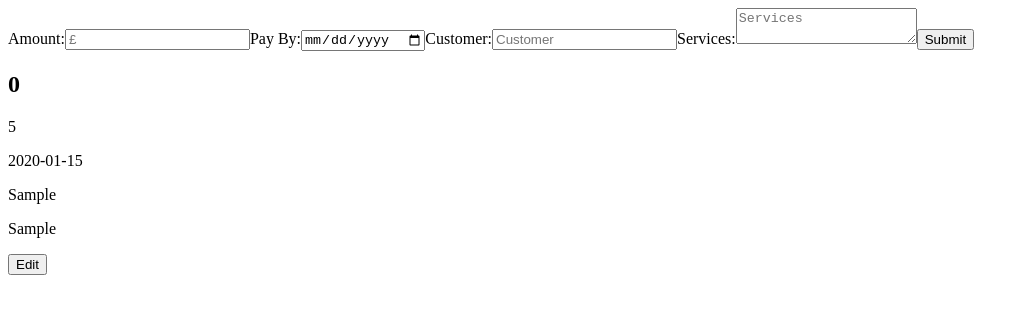
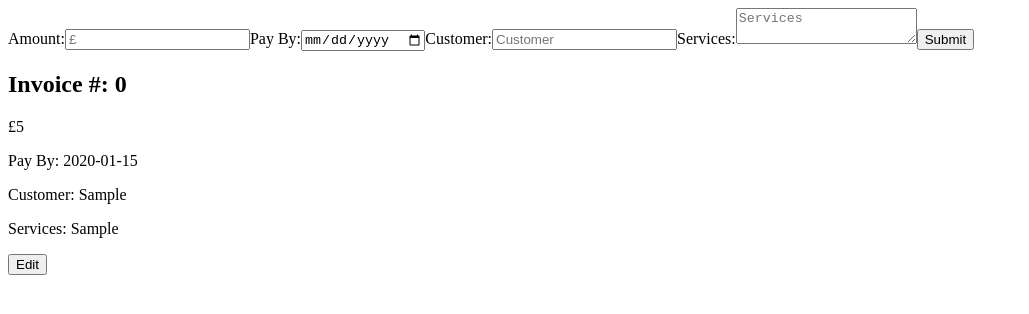
Before and after one commit to oilyquack/Nimbla-Invoice-Tracker, a React app: page / in a window 1280 px wide. Both pictures are taken after typing "5", "2020-01-15", "Sample", "Sample" into the empty fields and a click on the button "Submit". Shown: the top 314 px of the page, without its empty margins (0-1029 px from the left). Built offline with nearby package versions, Linux system fonts and the light colour scheme.

Commit message:
add cancel button to edit invoice

```diff
--- a/src/components/DisplayInvoice.js
+++ b/src/components/DisplayInvoice.js
@@ -16,11 +16,11 @@ class DisplayInvoice extends React.Component {
   render() {
     return (
       <div>
-        <h2>{this.props.invoiceId}</h2>
-        <p>{this.props.amount}</p>
-        <p>{this.props.payBy}</p>
-        <p>{this.props.customer}</p>
-        <p>{this.props.services}</p>
+        <h2>Invoice #: {this.props.invoiceId}</h2>
+        <p>£{this.props.amount}</p>
+        <p>Pay By: {this.props.payBy}</p>
+        <p>Customer: {this.props.customer}</p>
+        <p>Services: {this.props.services}</p>
         <button onClick={this.handleClick}>Edit</button>
       </div>
     );
--- a/src/components/EditInvoice.js
+++ b/src/components/EditInvoice.js
@@ -14,7 +14,7 @@ class EditInvoice extends React.Component {
     this.payByChange = this.payByChange.bind(this);
     this.customerChange = this.customerChange.bind(this);
     this.servicesChange = this.servicesChange.bind(this);
-    this.submitHandler = this.submitHandler.bind(this);
+    this.clickHandler = this.clickHandler.bind(this);
   }
 
   amountChange(event) {
@@ -41,9 +41,8 @@ class EditInvoice extends React.Component {
     });
   }
 
-  submitHandler(event) {
-    event.preventDefault();
-
+  clickHandler(event) {
+    if (event.target.name === "save") {
       const invoice = {
         id: this.props.invoiceId,
         amount: this.state.amount,
@@ -56,10 +55,16 @@ class EditInvoice extends React.Component {
 
       this.props.editReceiver("view");
     }
+    if (event.target.name === "cancel") {
+      console.log("The invoice hasn't changed");
+
+      this.props.editReceiver("view");
+    }
+  }
 
   render() {
     return (
-      <form onSubmit={this.submitHandler}>
+      <form onClick={this.clickHandler}>
         <label>Amount:</label>
         <input
           id="amount-edit"
@@ -95,9 +100,10 @@ class EditInvoice extends React.Component {
           onChange={this.servicesChange}
           value={this.state.services}
         />
-        <button type="submit" name="save">
-          Save
-        </button>
+
+        <button name="cancel">Cancel</button>
+
+        <button name="save">Save</button>
       </form>
     );
   }
```
Lines whose indentation alone changed are shown as unchanged.
